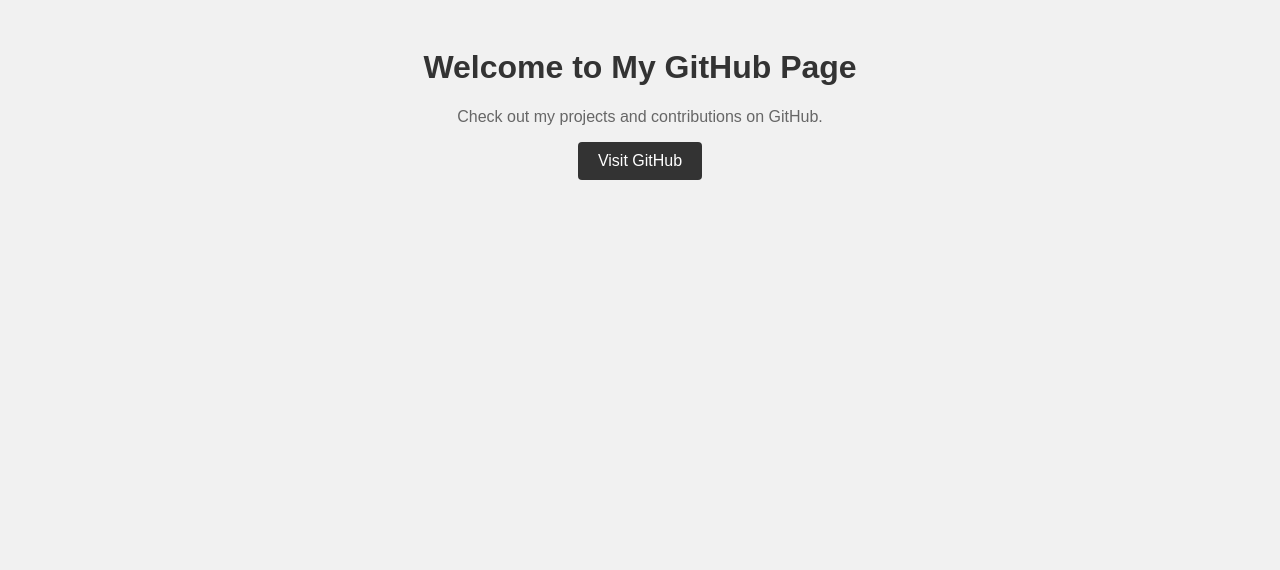
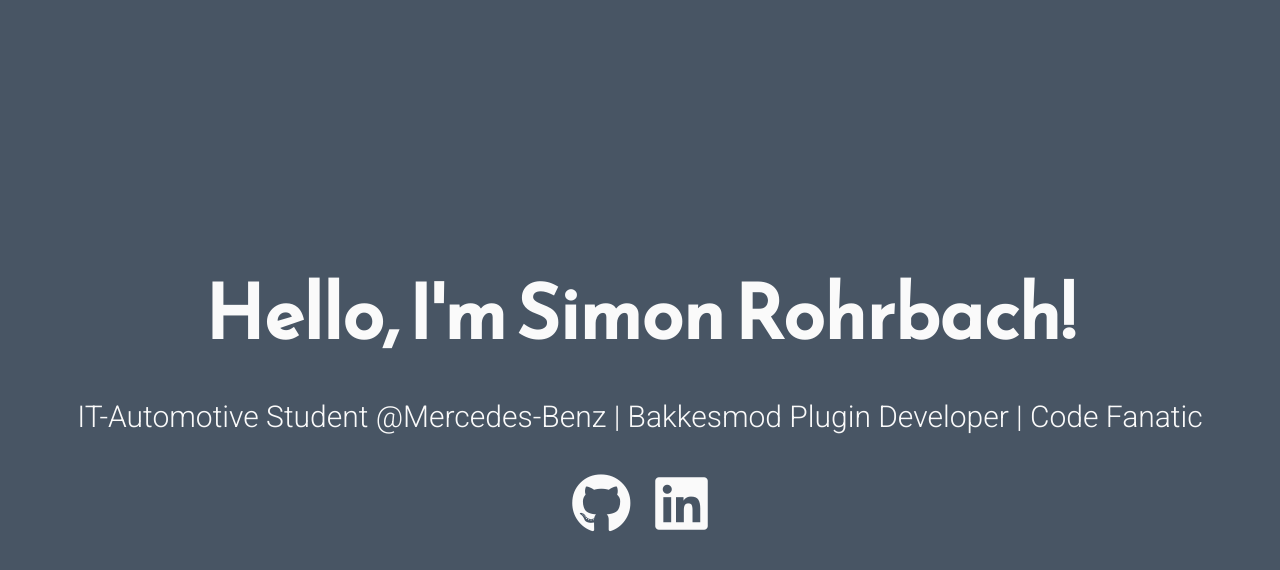
Before and after one commit to freshDumbl3dore/freshDumbl3dore.github.io, a plain HTML site: page index.html in a window 1280 px wide. Drawn offline with Linux system fonts and the light colour scheme.

Commit message:
used new template

```diff
--- /dev/null
+++ b/css/reset.css
@@ -0,0 +1,25 @@
+/* Minimal CSS Reset */
+
+html {
+  box-sizing: border-box;
+  font-size: 12px;
+}
+
+*, *:before, *:after {
+  box-sizing: inherit;
+}
+
+body, h1, h2, h3, h4, h5, h6, p, ol, ul {
+  margin: 0;
+  padding: 0;
+  font-weight: normal;
+}
+
+ol, ul {
+  list-style: none;
+}
+
+img {
+  max-width: 100%;
+  height: auto;
+}
--- /dev/null
+++ b/css/styles.css
@@ -0,0 +1,75 @@
+/* Typography */
+
+html {
+	font-family: 'Roboto', sans-serif;
+}
+
+@media (min-width: 576px) {
+	html {
+		font-size: 14px;
+	}
+}
+
+@media (min-width: 768px) {
+	html {
+		font-size: 16px;
+	}
+}
+
+@media (min-width: 992px) {
+	html {
+		font-size: 18px;
+	}
+}
+
+@media (min-width: 1200px) {
+	html {
+		font-size: 20px;
+	}
+}
+
+.icons-social i {
+	font-size: 3em;
+}
+
+/* Custom Styles */
+
+main {
+	display: flex;
+	flex-direction: column;
+	min-height: 100vh;
+	justify-content: center;
+	padding: 0 30px;
+	text-align: center;
+}
+
+main > .intro {
+	font-family: 'Reem Kufi', sans-serif;
+	font-size: 3.75em;
+	font-weight: 600;
+}
+
+main > .tagline {
+	font-size: 1.5rem;
+	margin: 1.5rem 0;
+	font-weight: 100;
+}
+
+.icons-social i {
+	padding: 10px;
+}
+
+.icons-social a {
+  text-decoration: none;
+}
+
+.devto {
+	margin-bottom: -0.20rem;
+}
+
+.devto svg {
+	margin-bottom: -0.20rem;
+	margin-left: 0.675rem;;
+	width: 2.65rem;
+	height: 2.65rem;
+}
--- /dev/null
+++ b/css/themes/green-white.css
@@ -0,0 +1,14 @@
+/* Theme */
+
+main {
+	background: #43A047;
+	color: #FAFAFA;
+}
+
+.icons-social a {
+	color: #FAFAFA;
+}
+
+.icons-social a svg path{
+	fill: #FAFAFA;
+}
--- /dev/null
+++ b/css/themes/grey-white.css
@@ -0,0 +1,14 @@
+/* Theme */
+
+main {
+	background: #485564;
+	color: #FAFAFA;
+}
+
+.icons-social a {
+	color: #FAFAFA;
+}
+
+.icons-social a svg path{
+	fill: #FAFAFA;
+}
--- /dev/null
+++ b/css/themes/indigo-white.css
@@ -0,0 +1,14 @@
+/* Theme */
+
+main {
+	background: #303F9F;
+	color: #FAFAFA;
+}
+
+.icons-social a {
+	color: #FAFAFA;
+}
+
+.icons-social a svg path{
+	fill: #FAFAFA;
+}
--- /dev/null
+++ b/css/themes/red-white.css
@@ -0,0 +1,14 @@
+/* Theme */
+
+main {
+	background: #AF3D4E;
+	color: #FAFAFA;
+}
+
+.icons-social a {
+	color: #FAFAFA;
+}
+
+.icons-social a svg path{
+	fill: #FAFAFA;
+}
--- /dev/null
+++ b/css/themes/white-blue.css
@@ -0,0 +1,14 @@
+/* Theme */
+
+main {
+	background: #FAFAFA;
+	color: #0277BD;
+}
+
+.icons-social a {
+	color: #0277BD;
+}
+
+.icons-social a svg path{
+	fill: #0277BD;
+}
--- /dev/null
+++ b/css/themes/white-grey.css
@@ -0,0 +1,14 @@
+/* Theme */
+
+main {
+	background: #EDEDED;
+	color: #4B5658;
+}
+
+.icons-social a {
+	color: #4B5658;
+}
+
+.icons-social a svg path{
+	fill: #4B5658;
+}
--- /dev/null
+++ b/css/themes/white-indigo.css
@@ -0,0 +1,14 @@
+/* Theme */
+
+main {
+	background: #E8EAF6;
+	color: #303F9F;
+}
+
+.icons-social a {
+	color: #303F9F;
+}
+
+.icons-social a svg path{
+	fill: #303F9F;
+}
--- /dev/null
+++ b/css/themes/white-red.css
@@ -0,0 +1,14 @@
+/* Theme */
+
+main {
+	background: #EDEDED;
+	color: #AF3D4E;
+}
+
+.icons-social a {
+	color: #AF3D4E;
+}
+
+.icons-social a svg path{
+	fill: #AF3D4E;
+}
--- /dev/null
+++ b/css/themes/yellow-black.css
@@ -0,0 +1,14 @@
+/* Theme */
+
+main {
+	background: #FFEB3B;
+	color: #1E1E1E;
+}
+
+.icons-social a {
+	color: #1E1E1E;
+}
+
+.icons-social a svg path{
+	fill: #1E1E1E;
+}
--- a/index.css
+++ /dev/null
@@ -1,33 +0,0 @@
-body {
-    font-family: Arial, sans-serif;
-    background-color: #f1f1f1;
-  }
-
-  .container {
-    max-width: 800px;
-    margin: 0 auto;
-    padding: 20px;
-    text-align: center;
-  }
-
-  h1 {
-    color: #333333;
-  }
-
-  p {
-    color: #666666;
-  }
-
-  .button {
-    display: inline-block;
-    padding: 10px 20px;
-    background-color: #333333;
-    color: #ffffff;
-    text-decoration: none;
-    border-radius: 4px;
-    transition: background-color 0.3s;
-  }
-
-  .button:hover {
-    background-color: #555555;
-  }
--- a/index.html
+++ b/index.html
@@ -1,15 +1,43 @@
 <!DOCTYPE html>
 <html>
 <head>
-  <meta charset="UTF-8">
-  <title>My GitHub Page</title>
-  <link rel="stylesheet" href="index.css">
+	<meta charset="utf-8">
+	<meta http-equiv="X-UA-Compatible" content="IE=edge">
+	<meta name="viewport" content="width=device-width, initial-scale=1.0">
+
+	<title>Simon Rohrbach | Awesome Dev</title>
+
+	<link rel="icon" href="favicon.ico" type="image/png" />
+
+	<link href="https://fonts.googleapis.com/css?family=Reem+Kufi|Roboto:300" rel="stylesheet">
+	<link href="https://use.fontawesome.com/releases/v5.13.1/css/all.css" rel="stylesheet">
+	<link rel="stylesheet" href="css/reset.css">
+	<link rel="stylesheet" href="css/styles.css">
+	<!-- <link rel="stylesheet" href="css/themes/indigo-white.css"> -->
+	<!-- <link rel="stylesheet" href="css/themes/green-white.css"> -->
+	<!-- <link rel="stylesheet" href="css/themes/red-white.css"> -->
+	<link rel="stylesheet" href="css/themes/grey-white.css">
+	<!-- <link rel="stylesheet" href="css/themes/white-indigo.css"> -->
+	<!-- <link rel="stylesheet" href="css/themes/white-blue.css"> -->
+  <!-- <link rel="stylesheet" href="css/themes/white-grey.css"> -->
+	<!-- <link rel="stylesheet" href="css/themes/white-red.css"> -->
+	<!-- <link rel="stylesheet" href="css/themes/yellow-black.css"> -->
 </head>
 <body>
-  <div class="container">
-    <h1>Welcome to My GitHub Page</h1>
-    <p>Check out my projects and contributions on GitHub.</p>
-    <a class="button" href="https://github.com/freshDumbl3dore">Visit GitHub</a>
-  </div>
+	<main>
+		<div class="intro">Hello, I'm Simon Rohrbach!</div>
+		<div class="tagline">IT-Automotive Student @Mercedes-Benz | Bakkesmod Plugin Developer | Code Fanatic  </div>
+		<!-- Find your icons from here - https://fontawesome.com/icons?d=gallery&s=brands -->
+		<div class="icons-social">
+			<a target="_blank" href="https://github.com/freshDumbl3dore">
+        <i class="fab fa-github" aria-hidden="true" title="Github"></i>
+        <span class="sr-only">Github</span>
+      </a>
+      <a target="_blank" href="www.linkedin.com/in/simon-rohrbach-5a31b5288">
+        <i class="fab fa-linkedin" aria-hidden="true" title="LinkedIn"></i>
+        <span class="sr-only">LinkedIn</span>
+      </a>
+    </div>
+	</main>
 </body>
 </html>
```
